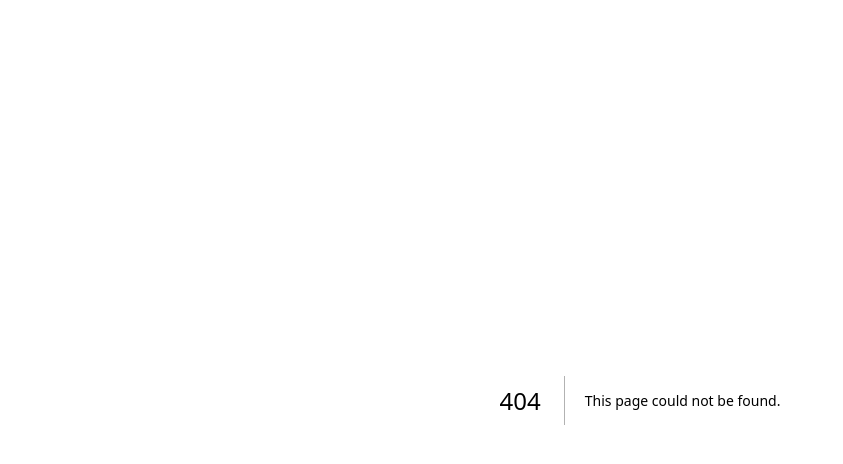
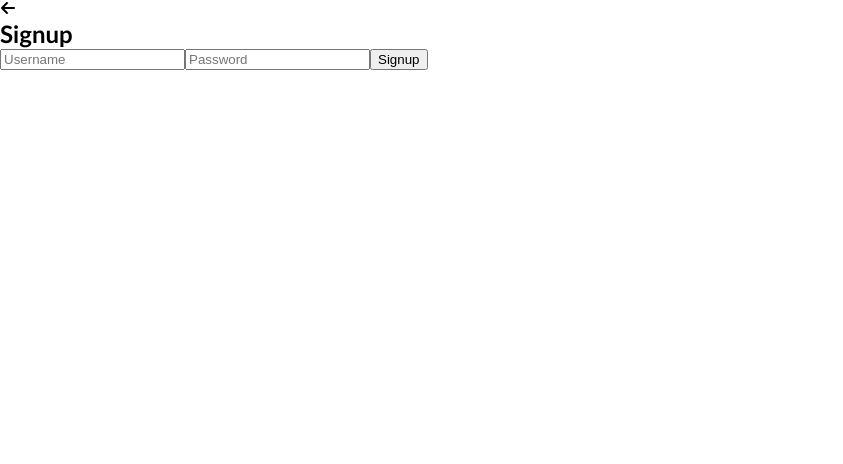
Before and after one commit to bug-hunte-r/todo-list, a Next.js app: page /Signup in a window 1280 px wide. Before the commit this address had no page. Shown: the top 464 px of the page, without its empty margins (0-843 px from the left). Built offline with nearby package versions, Linux system fonts and the light colour scheme.

Commit message:
develop signups form

```diff
--- /dev/null
+++ b/src/app/Signup/page.js
@@ -0,0 +1,20 @@
+import React from 'react'
+import style from '../../styles/Signup-form/SignupForm.css'
+import media from '../../styles/Signup-form/mediaSignupForm.css'
+import { FaArrowLeft } from "react-icons/fa6";
+
+function Signup() {
+  return (
+    <div className='form-container'>
+        <FaArrowLeft className='icon-form' />
+        <div className='form'>
+            <h2 className='title-form'>Signup</h2>
+            <input type='text' placeholder='Username' className='inputs-form' />
+            <input type='password' placeholder='Password' className='inputs-form' />
+            <button className='btn-form'>Signup</button>
+        </div>
+    </div>
+  )
+}
+
+export default Signup
--- a/src/app/page.js
+++ b/src/app/page.js
@@ -5,6 +5,7 @@ import TodoCard from '@/components/modules/Todo-card';
 import { IoMdClose } from "react-icons/io";
 import { useState } from 'react';
 import { CiUser } from "react-icons/ci";
+import Link from 'next/link';
 
 export default function Home() {
 
@@ -49,7 +50,7 @@ export default function Home() {
       <div className='navbar'>
         <h1 className='title-project'>Todo List</h1>
         <div className='container-right-nav'>
-          <CiUser className='icon-auth' />
+          <Link href={'/Signup'}> <CiUser className='icon-auth' /> </Link>
           <h3 className='btn-add-new-todo' onClick={() => setIsAddModalOpen(true)}>Add New Todo</h3>
         </div>
       </div>
```
Also changed, not shown: src/styles/Signup-form/SignupForm.css (added), src/styles/Signup-form/mediaSignupForm.css (added).
